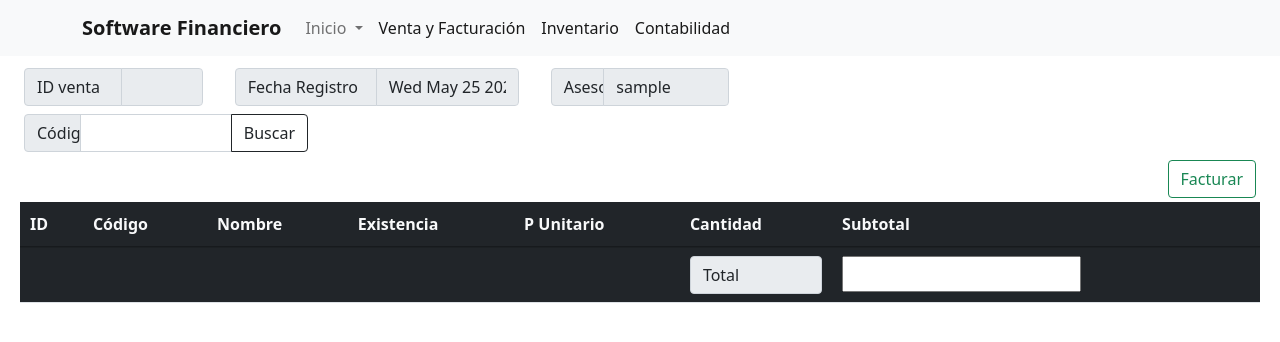
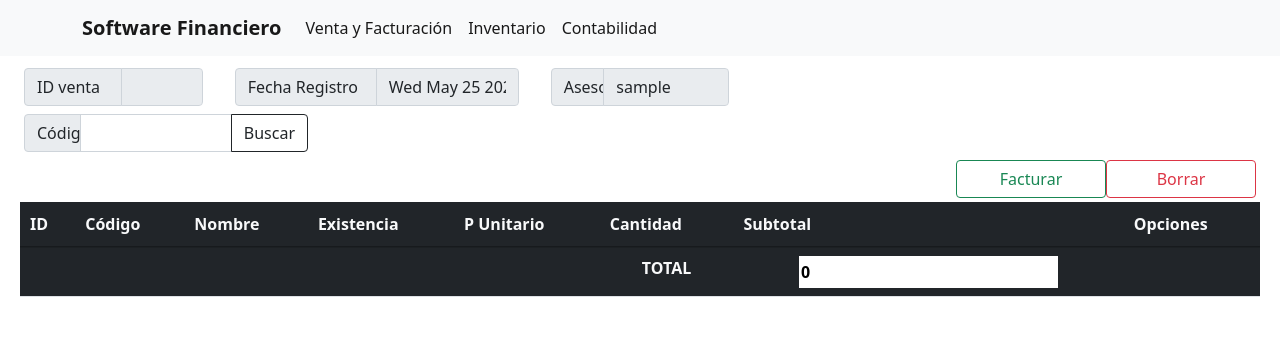
Before and after one commit to CamiloRodriguez-1213/Software-Contable, a Flask app: page / in a window 1280 px wide. Shown: the top 342 px of the page. Run offline with Flask 2, Linux system fonts and the light colour scheme; the visitor is signed in with stand-in values (Sample User, id 1); some libraries are stand-ins or nearby versions.

Commit message:
Creacion y borrado  de factura

```diff
--- a/app.py
+++ b/app.py
@@ -1,12 +1,10 @@
-from flask import Flask, redirect,render_template,url_for,request,session,jsonify,make_response,json
+from flask import Flask, redirect,render_template,url_for,request,session,jsonify,json,make_response
 from controllers.verifyLoginController import verifyLogin
-from controllers import loginController,stockProductsController
 from flask import Flask, redirect,render_template,url_for,request,session,jsonify
 from controllers.verifyLoginController import verifyLogin
 from controllers.validations import ValidationsController
-from controllers import loginController
 from controllers.consult import GetCategoriasController, GetProveedoresController, GetProductosController
-from controllers import CreateProductController
+from controllers import loginController,stockProductsController,CreateProductController,loginController,setCookieProductsController
 
 app = Flask(__name__)
 app.secret_key = 'fjifjidfjied5df45df485h48@'
@@ -26,22 +24,9 @@ def postIndex():
     if verifyLogin():
         if request.method == 'POST':
             query = request.form['search']
-            datos = []
             response = stockProductsController.stockProducts(query)
-            resp = make_response(redirect(url_for('index')))
-            valnone = request.cookies.get('carrito')
-            if valnone == None:
-                resp.set_cookie('carrito',json.dumps(response))
-                resp.set_cookie('subtotal',json.dumps(response[0]['precio_venta']))
-            else:
-                datos = json.loads(request.cookies.get('carrito'))
-                resp.set_cookie('carrito',json.dumps(datos+response))
-
-                vart = json.loads(request.cookies.get('subtotal'))
-                print(vart)
-                dt = vart + response[0]['precio_venta']
-                resp.set_cookie('subtotal',json.dumps(dt))
-            return resp
+            setCookie = setCookieProductsController.setCookieProduct(response=response)
+        return setCookie
     else:
         return render_template("views/auth/login.html")
 @app.route("/login", methods=["GET", "POST"])
@@ -122,10 +107,36 @@ def Cat():
 @app.route("/newBuy", methods=["GET", "POST"])
 def newBuy():
     if verifyLogin():
-        if request.method=='POST':
-            cantidad = request.form['cantidad']
-            print(cantidad)
-        return redirect(url_for('index'))
+        id_producto = request.form.getlist('id')
+        codigo_producto = request.form.getlist('codigo')
+        nombre = request.form.getlist('nombre')
+        existencia = request.form.getlist('existencia')
+        precio_venta = request.form.getlist('valor')
+        cantidad = request.form.getlist('cantidad')
+        subtotal = request.form.getlist('subtotal')
+        total = request.form.getlist('total')
+
+        data = []
+        for i in range(0,len(id_producto)):
+            data.append({
+                'id_producto': id_producto[i],
+                'codigo_producto': codigo_producto[i],
+                'nombre': nombre[i],
+                'precio_venta': precio_venta[i],
+                'cantidad': cantidad[i],
+                'subtotal': subtotal[i],
+            })
+        data.append({
+            'total': total[0],
+        })
+        return jsonify(data)
     else:
         return render_template("views/auth/login.html")
+
+@app.route("/delete_cookie")
+def delete_cookie():
+    resp = make_response(redirect(url_for('index')))
+    resp.delete_cookie("subtotal")
+    resp.delete_cookie("carrito")
+    return resp
 app.run(debug=True)
--- a/controllers/stockProductsController.py
+++ b/controllers/stockProductsController.py
@@ -15,6 +15,7 @@ def stockProducts(buscarValor):
                 'nombre': fila[2],
                 'precio_venta': fila[3],
                 'existencia': fila[5],
+                'zcantidad': 1,
             })
 
         return data
--- a/static/css/styles.css
+++ b/static/css/styles.css
@@ -5,3 +5,6 @@ body{
     display: flex; justify-content: center;
     align-items: center;
 }
+.form_input{
+    width: 70% !important; border: 0;
+}
--- a/static/js/operaciones.js
+++ b/static/js/operaciones.js
@@ -1,21 +1,49 @@
 $( document ).ready(function() {
-    var total = document.getElementById("total")
+    cantTotal();
+    search();
+    envFormulario();
+});
+function envFormulario(){
+    $('#formFactura').submit(function (ev) {
+        $.ajax({
+        type: 'POST',
+        url: '/newBuy',
+        data: $(this).serialize(),
+        dataType : 'json',
+        success: function (data) {
+            console.log(data)
+        }
+        });
+        ev.preventDefault();
+      });
+}
+function search() {
+    $('#form_search').submit(function (ev) {
+        ev.preventDefault();
+        $.ajax({
+        type: 'POST',
+        url: '/',
+        data: $(this).serialize(),
+        dataType : 'json',
+        success: function (data) {
+            console.log(data)
+        }
+        });
+
+      });
+}
+function cantTotal(){
+    var total = document.getElementsByName("total")
     var valor = document.getElementsByName("valor")
     var subtotal = document.getElementsByName("subtotal")
     var cantidad = document.getElementsByName("cantidad")
+    var totalacum = 0
     for (let h = 0; h < valor.length; h++) {
         var tot = parseInt(valor[h].value*cantidad[h].value)
         subtotal[h].value = tot
+        totalacum = parseInt(totalacum +tot)
+        tot = parseInt(valor[h].value*cantidad[h].value);
+        subtotal[h].value = tot;
     }
-    total.value = leerCookie('subtotal');
-});
-function leerCookie(nombre) {
-    var lista = document.cookie.split(";");
-    for (i in lista) {
-        var busca = lista[i].search(nombre);
-        if (busca > -1) {micookie=lista[i]}
-        }
-    var igual = micookie.indexOf("=");
-    var valor = micookie.substring(igual+1);
-    return valor;
-    }
+    total[0].value = totalacum;
+}
--- a/templates/header.html
+++ b/templates/header.html
@@ -10,18 +10,6 @@
             </button>
             <div class="collapse navbar-collapse" id="navbarSupportedContent">
                 <ul class="navbar-nav me-auto mb-2 mb-lg-0">
-                    <li class="nav-item dropdown">
-                        <a class="nav-link dropdown-toggle" href="#" id="navbarDropdown" role="button"
-                            data-bs-toggle="dropdown" aria-expanded="false">
-                            Inicio
-                        </a>
-                        <ul class="dropdown-menu" aria-labelledby="navbarDropdown">
-                            <li><a class="dropdown-item" href="#">Suport</a></li>
-                            <li><a class="dropdown-item" href="#">API</a></li>
-                            <li><hr class="dropdown-divider"></li>
-                            <li><a class="dropdown-item" href="#">Developers</a></li>
-                        </ul>
-                    </li>
                     <li class="nav-item">
                         <a class="nav-link active" aria-current="page" href="/">Venta y Facturación</a>
                     </li>
@@ -32,7 +20,6 @@
                         <a class="nav-link active" aria-current="page" href="#">Contabilidad</a>
                     </li>
                 </ul>
-
                 {% block signin %}
                 <form class="d-flex">
                     {% if 'token' in session%}
@@ -44,19 +31,15 @@
                                 </a>
                                 <ul class="dropdown-menu dropdown-menu-end" aria-labelledby="navbarDropdown">
                                     <li><a class="dropdown-item disabled" href="#">{{session['user']}} </a></li>
-                                    <li><a class="dropdown-item" href="#">Account</a></li>
                                     <li><a class="dropdown-item" href="#">Mi perfil</a></li>
                                     <li><hr class="dropdown-divider"></li>
                                     <li><a class="dropdown-item" href="{{url_for('logout')}}">Logout</a></li>
                                 </ul>
                             </li>
-
                         </ul>
                     {% endif %}
                 </form>
             {% endblock %}
-
-
             </div>
         </div>
     </nav>
--- a/templates/index.html
+++ b/templates/index.html
@@ -39,7 +39,7 @@
             <div class="col col-3">
                 <div class="row">
                     <div class="col">
-                        <form action="{{url_for('postIndex')}}" method="POST">
+                        <form id="form_search">
                         <div class="input-group p-1">
                             <div class="input-group-text" style="width: 20%;">Código</div>
                                 <input type="search" class="form-control" name="search"/>
@@ -52,7 +52,6 @@
             <div class="col col-12">
                 <table id='empTable' class='table display dataTable bg-dark text-light' width='100%'>
                     <thead class="thead-dark">
-
                         <tr>
                             <th>ID</th>
                             <th>Código</th>
@@ -61,37 +60,37 @@
                             <th>P Unitario</th>
                             <th>Cantidad</th>
                             <th>Subtotal</th>
+                            <th>Opciones</th>
                         </tr>
                     </thead>
-                    <tbody>
-                        <form method="post" action="{{url_for('newBuy')}}">
+                    <tbody class="text-center">
+                        <form id="formFactura">
                             <div class="m-1" style="display: flex; justify-content: flex-end;">
-                                <input class="btn btn-outline-success" type="submit" value="Facturar">
+                                <input class="btn btn-outline-success" style="width: 150px;border-spacing: 150px;" type="submit" id="facturar" value="Facturar">
+                                <a class="btn btn-outline-danger" style="width: 150px;border-spacing: 150px;" href="{{url_for('delete_cookie')}}" id="borrar">Borrar</a>
                             </div>
+
                         {% if datos %}
                             {% for dato in datos %}
                             <tr>
-                            <td><input type="text" value="{{dato['id_producto']}}" disabled name="id"></td>
-                            <td><input type="text" value="{{dato['codigo_producto']}}" disabled name ="codigo"></td>
-                            <td><input type="text" value="{{dato['nombre']}}" disabled name="nombre"></td>
-                            <td><input type="text" value="{{dato['existencia']}}" disabled name ="existencia"></td>
-                            <td><input type="text" value="{{dato['precio_venta']}}" disabled id="valor" name="valor"></td>
-                            <td><input type="number" min="1" placeholder="1" value="1" id="cantidad" name="cantidad"></td>
-
-                            <td><input type="text" value="" disabled name="subtotal" id="subtotal"></td>
+                                <td><input class="form_input" style="font-weight: bold;" readonly type="text" value="{{dato['id_producto']}}" id="id"  name="id"></td>
+                                <td><input class="form_input" readonly type="text" value="{{dato['codigo_producto']}}" id="codigo" name ="codigo"></td>
+                                <td><input class="form_input" readonly type="text" value="{{dato['nombre']}}" id="nombre" name="nombre"></td>
+                                <td><input class="form_input" readonly type="text" value="{{dato['existencia']}}" id="existencia" name ="existencia"></td>
+                                <td><input class="form_input" readonly type="text" value="{{dato['precio_venta']}}" id="valor" name="valor"></td>
+                                <td><input class="form_input" readonly type="number" min="1" placeholder="1" value="{{dato['zcantidad']}}" id="cantidad" name="cantidad"></td>
+                                <td><input class="form_input" readonly type="text" name="subtotal" id="subtotal"></td>
+                                <td>
+                                    <input  readonly type="button" value="">
+                                </td>
                             </tr>
                             {% endfor %}
                         {% endif %}
                         <tr>
+                            <td colspan="5"></td>
+                            <td class="bg-dark"><span class="text-light"><strong>TOTAL</strong></span></td>
+                            <td><input style="border: 0; font-weight: bold;" type="text" class="form_input py-1" name="total" id="total" readonly></td>
                             <td></td>
-                                <td></td>
-                                <td></td>
-                                <td></td>
-                                <td></td>
-                                <td><div class="input-group-text">Total</div></td>
-                                <td >
-                                    <input class="py-1" type="text" value="{{session['subtotal']}}" id="total"/>
-                                </td>
                         </tr>
                         </form>
                     </tbody>
```
Also changed, not shown: controllers/setCookieProductsController.py (added, +20 -0 lines). Lines whose indentation alone changed are shown as unchanged.
